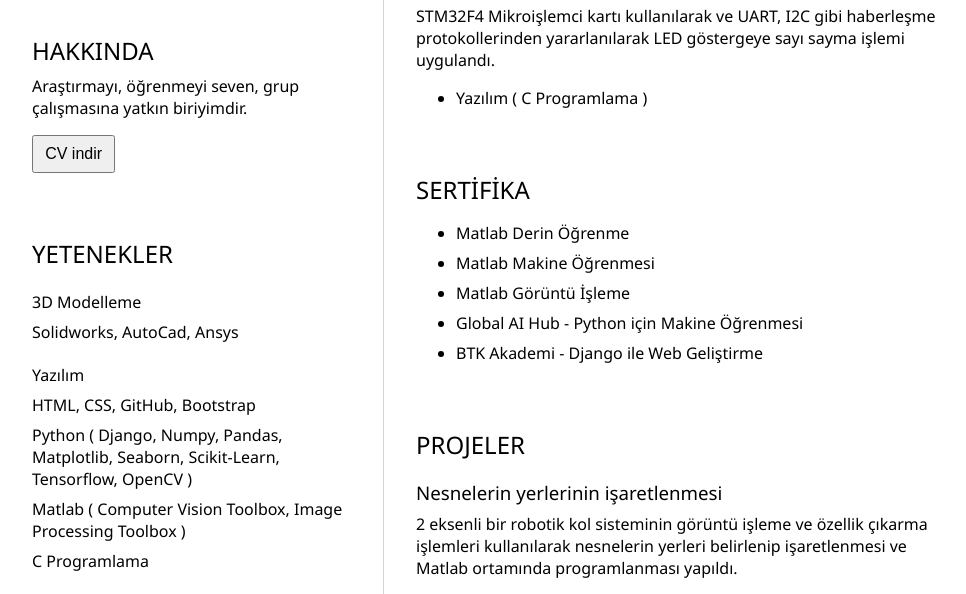
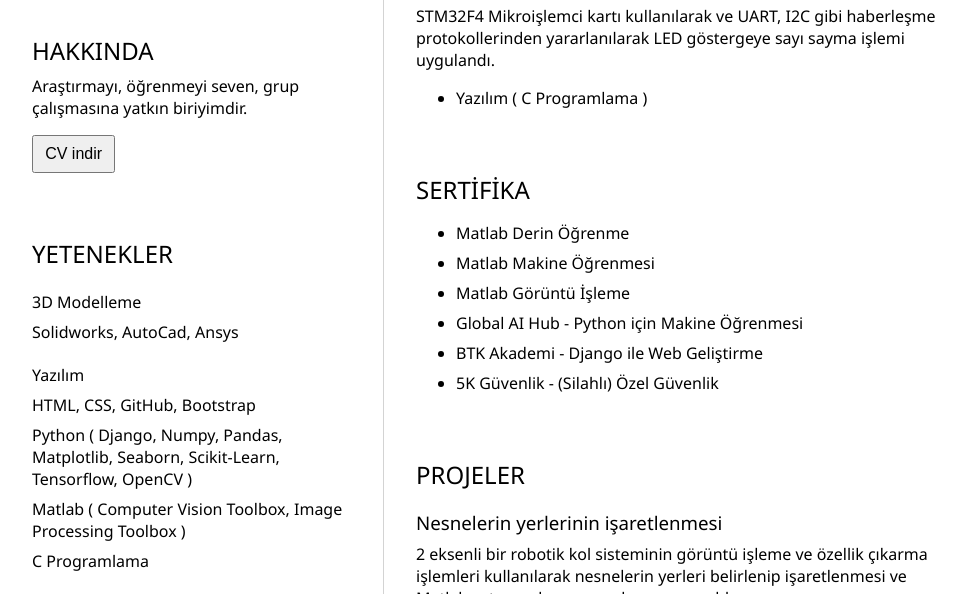
Before and after one commit to emredemirel005/emredemirel.github.io, a plain HTML site: page index.html in a window 1280 px wide. Shown: the part 506-1100 px from the top of the page, without its empty margins (160-1126 px from the left). Drawn offline with Linux system fonts and the light colour scheme.

Commit message:
Update index.html

```diff
--- a/index.html
+++ b/index.html
@@ -108,6 +108,7 @@
                     <li><a target="_blank" href="https://drive.google.com/file/d/1HJ6UvMNymJLJZrUGmCG8TtcRpQ1ayzT7/view?usp=drive_link">Matlab Görüntü İşleme</a></li>
                     <li><a target="_blank" href="https://drive.google.com/file/d/1-iL5y1Z53Vcft0zzOZpj4xvlvkwKBTkp/view?usp=drive_link">Global AI Hub - Python için Makine Öğrenmesi</a></li>
                     <li><a target="_blank" href="https://drive.google.com/file/d/1cz2kKIZzG1qdtWPtm-abWmVDO4AxelNA/view?usp=drive_link">BTK Akademi - Django ile Web Geliştirme</a></li>
+                    <li><a target="_blank" href="https://emredemirel005.github.io/">5K Güvenlik - (Silahlı) Özel Güvenlik</a></li>
                 </ul>
 
             </section>
```
